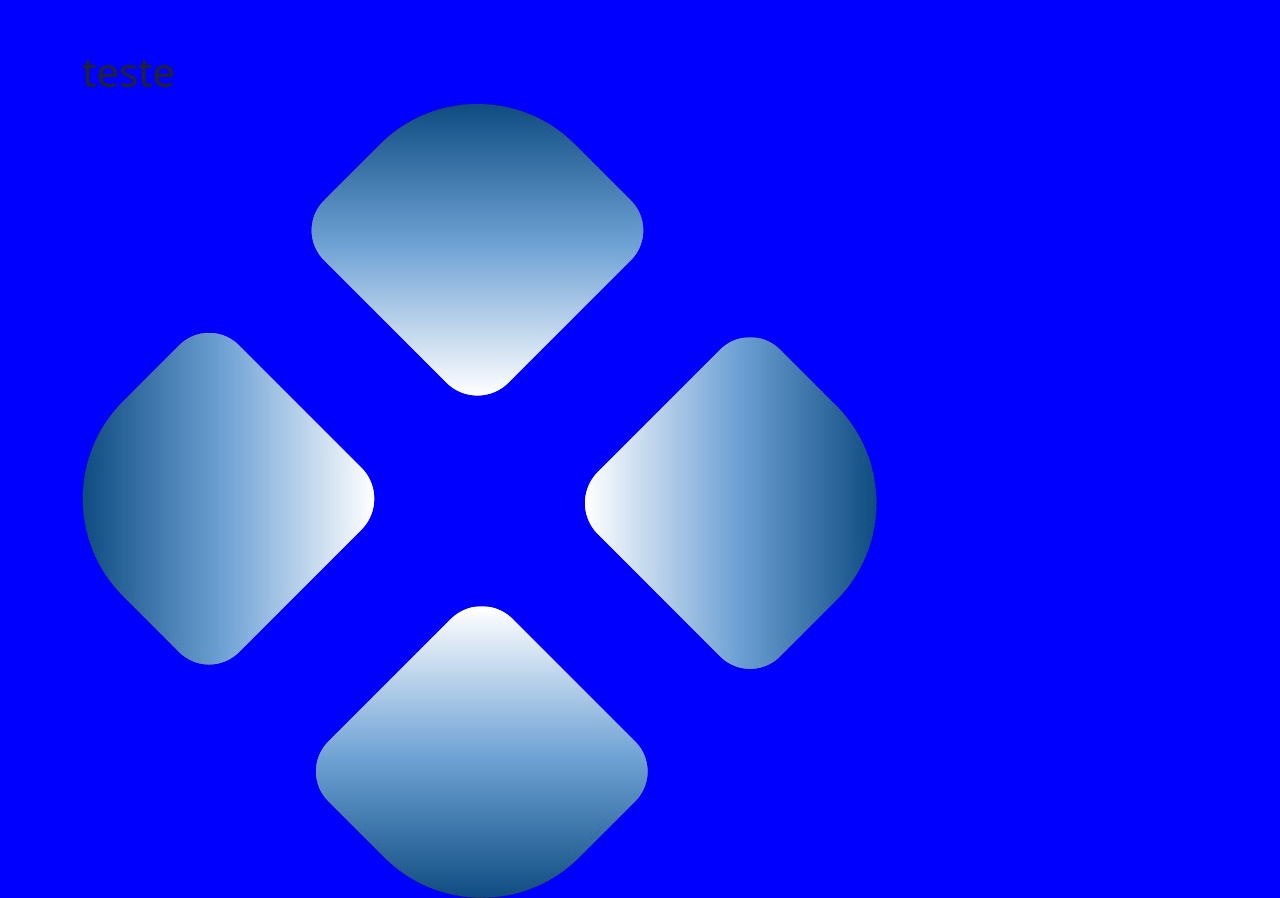
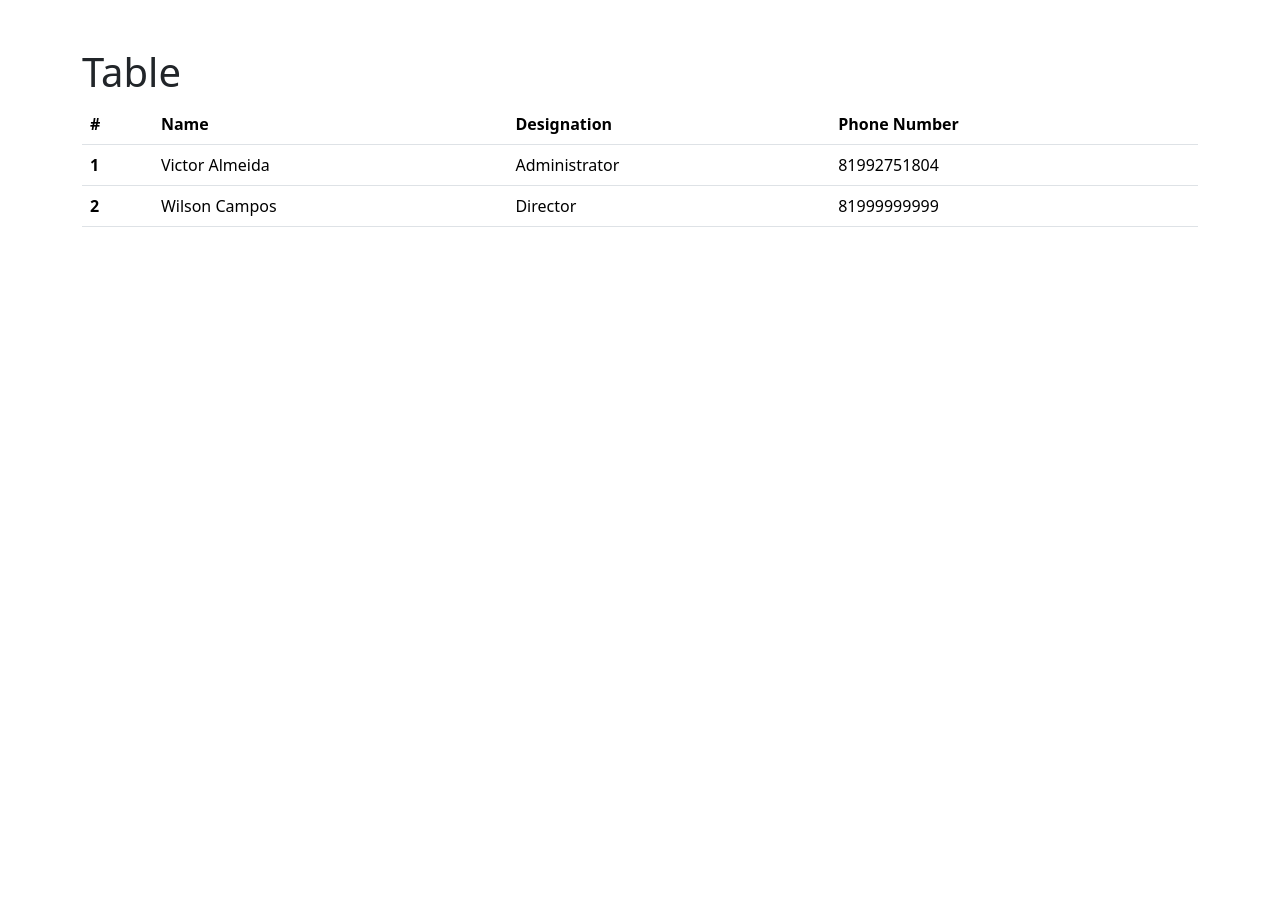
Before and after one commit to victorsimasdev/Django-project-01, a Django app: page / in a window 1280 px wide. After the commit the page ends 227 px from the top, so only its background shows below. Run offline with Django 5.2, Linux system fonts and the light colour scheme; data comes from the database, SQL or seed files in the repository; both versions use the stored data as it was after the commit.

Commit message:
Modified homepage

```diff
--- a/ecommerce/settings.py
+++ b/ecommerce/settings.py
@@ -128,3 +128,7 @@ STATICFILES_DIRS = [
 # https://docs.djangoproject.com/en/5.0/ref/settings/#default-auto-field
 
 DEFAULT_AUTO_FIELD = 'django.db.models.BigAutoField'
+
+# Media files configuration
+MEDIA_URL = '/media/'
+MEDIA_ROOT = BASE_DIR /'media'
--- a/ecommerce/urls.py
+++ b/ecommerce/urls.py
@@ -17,8 +17,10 @@ Including another URLconf
 from django.contrib import admin
 from django.urls import path
 from . import views
+from django.conf import settings
+from django.conf.urls.static import static
 
 urlpatterns = [
     path('admin/', admin.site.urls),
     path('', views.home),
-]
+] + static(settings.MEDIA_URL, document_root=settings.MEDIA_ROOT)
--- a/ecommerce/views.py
+++ b/ecommerce/views.py
@@ -1,5 +1,10 @@
 from django.http import HttpResponse
 from django.shortcuts import render
+from employees.models import Employee
 
 def home(request):
-    return render(request, 'home.html')
+    employees = Employee.objects.all()
+    context = {
+        'employees': employees,
+    }
+    return render(request, 'home.html', context)
--- a/employees/models.py
+++ b/employees/models.py
@@ -9,3 +9,6 @@ class Employee(models.Model):
     phone_number  = models.CharField(max_length=12, blank=True)
     created_at    = models.DateTimeField(auto_now_add=True)
     updated_at    = models.DateTimeField(auto_now=True)
+
+    def __str__(self):
+        return self.first_name
--- a/templates/home.html
+++ b/templates/home.html
@@ -6,22 +6,37 @@
     <meta charset="UTF-8">
     <meta name="viewport" content="width=device-width, initial-scale=1.0">
     <meta http-equiv="X-UA-Compatible" content="ie=edge">
-
+    <link rel="icon" href="{% static 'images/logo.png' %}"/>
     <link href="https://cdn.jsdelivr.net/npm/bootstrap@5.3.2/dist/css/bootstrap.min.css" rel="stylesheet" integrity="sha384-T3c6CoIi6uLrA9TneNEoa7RxnatzjcDSCmG1MXxSR1GAsXEV/Dwwykc2MPK8M2HN" crossorigin="anonymous">
     <script src="https://cdn.jsdelivr.net/npm/bootstrap@5.3.2/dist/js/bootstrap.bundle.min.js" integrity="sha384-C6RzsynM9kWDrMNeT87bh95OGNyZPhcTNXj1NW7RuBCsyN/o0jlpcV8Qyq46cDfL" crossorigin="anonymous"></script>
 
-    <link rel="stylesheet" href="{% static 'css/style.css' %}">
 
 </head>
 <body>
 
     <div class="container pt-5">
-    <h1>
-        teste
-    </h1>
+        <h1>Table</h1>
+        <table class="table">
+            <thead>
+                <tr>
+                    <th scope="col">#</th>
+                    <th scope="col">Name</th>
+                    <th scope="col">Designation</th>
+                    <th scope="col">Phone Number</th>
+                </tr>
+            </thead>
+            <tbody>
+                {% for i in employees %}
+                <tr>
+                    <th> {{ forloop.counter }}</th>
+                    <td>{{ i.first_name }} {{ i.last_name }}</td>
+                    <td>{{ i.designation }}</td>
+                    <td>{{ i.phone_number }}</td>
+                </tr>
+                {% endfor %}
+            </tbody>
+        </table>
+    </div>
 
-    <img src="{% static 'images/logo.png' %}" alt="">
-
-</div>
 </body>
 </html>
```
Also changed, not shown: db.sqlite3, media/images/photo.png (added), media/images/photo_EdeV9P2.png (added).
